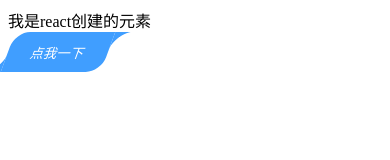
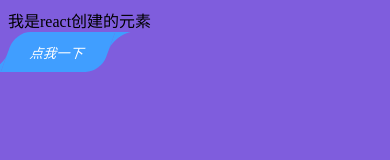
Before and after one commit to sun-yo/sun-yo.github.io, a plain HTML site: page index.html in a window 390 px wide. Drawn offline with nearby package versions, Linux system fonts and the light colour scheme.

Commit message:
20241016

```diff
--- a/main.css
+++ b/main.css
@@ -1,3 +1,9 @@
+@media screen and (max-width: 480px) {
+    body {
+        background-color: rgb(127, 93, 221);
+    }
+}
+
 .btn
 {
     position: relative;
```
